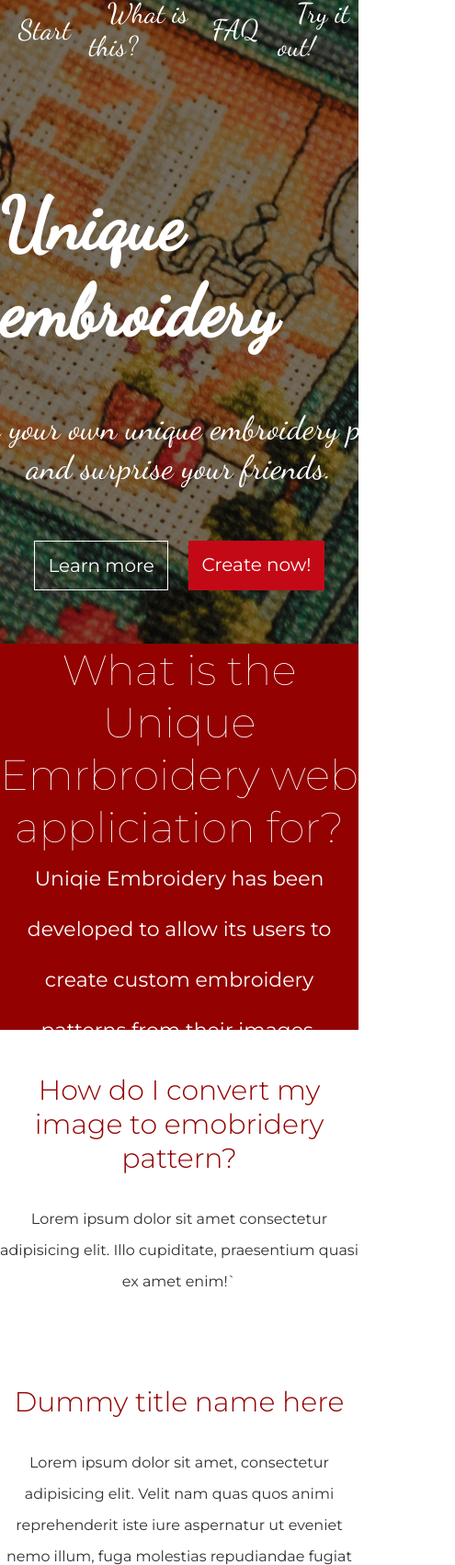
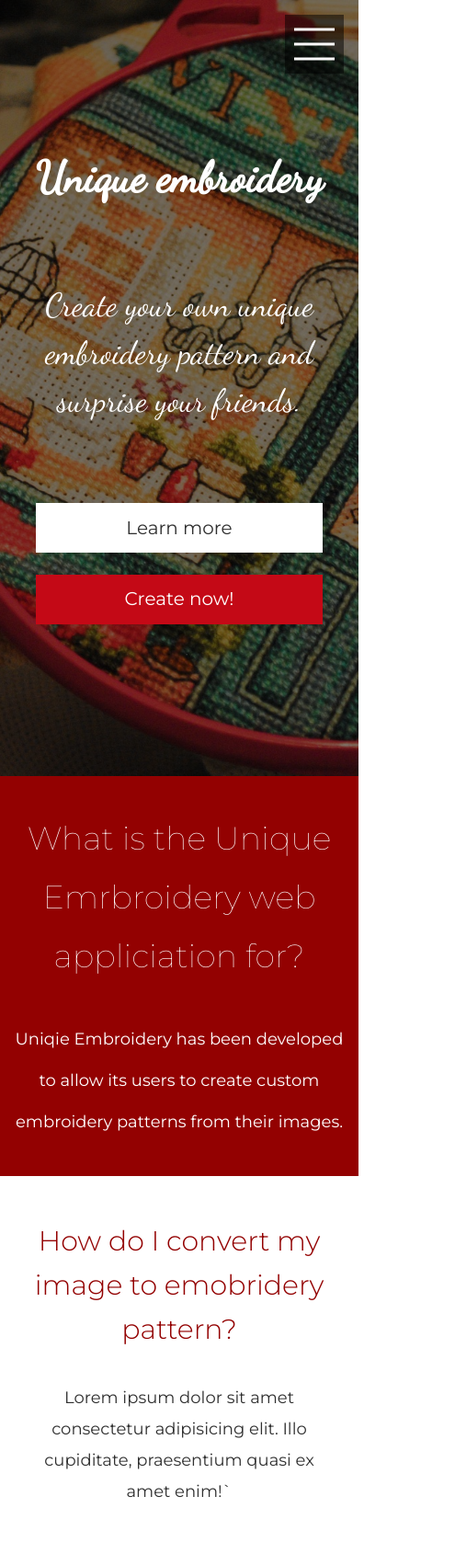
Before and after one commit to Konrad-Romanowski/Photo-to-embroidery-pattern-app, a plain HTML site: page index.html in a window 390 px wide. Shown: the top 1702 px of the page at 92% size, 495 px wide, since content can reach past the window. Drawn offline with Linux system fonts and the light colour scheme.

Commit message:
Added responsiveness

```diff
--- a/index.html
+++ b/index.html
@@ -10,6 +10,12 @@
     <title>Unique Embroidery</title>
 </head>
 <body>
+    <div id="menu-icon" class="menu-icon">
+        <div class="menu-icon-container">
+            <div class="menu-icon-bar"></div>
+        </div>
+    </div>
+
     <nav class="nav-bar">
         <div class="nav-item"><a href="#header">Start</a></div>
         <div class="nav-item"><a href="#description-scroll-marker">What is this?</a></div>
--- a/main.js
+++ b/main.js
@@ -1,11 +1,11 @@
-import applyScrollingEffectToNavbar from './utils/navbarScrollingEffect.js';
+import handleNavbar from './utils/navbarHandler.js';
 import handlePreview from './utils/previewHandler.js';
 import handleCanvas from './utils/canvasHandler.js';
 import handleDownload from './utils/downladHandler.js';
 
 let img = new Image();
 
-applyScrollingEffectToNavbar();
+handleNavbar();
 handlePreview(img);
 handleCanvas(img);
 handleDownload();
--- a/style.css
+++ b/style.css
@@ -19,6 +19,10 @@ html {
 #create-scroll-marker {
     position: relative;
     bottom: 64px;
+}
+
+.menu-icon {
+    display: none;
 }
 
 .nav-bar {
@@ -49,7 +53,7 @@ html {
 
 header {
     background-image: url('./images/header-bg.jpg');
-    height: 700px;
+    height: 80vh;
     width: 100%;
     background-position: center;
 }
@@ -309,3 +313,253 @@ a {
     margin: 0 auto 3rem auto;
     max-width: 80%;
 }
+
+@media (max-width: 1050px) {
+
+    .header-bg-filter {
+        justify-content: center;
+    }
+
+    .description-title {
+        font-size: 38px;
+        line-height: 64px;
+        padding: 0 48px;
+    }
+
+    .description-content {
+        max-width: 100%;
+        font-size: 20px;
+        padding: 0 48px;
+    }
+
+    .learn-more-btn {
+        background-color: #ffffff;
+        color: var(--dark-grey,#303030);
+    }
+
+    .faq h1 {
+        font-size: 30px;
+        margin: .5em .5em;
+        line-height: 48px;
+    }
+
+    .preview-container {
+        flex-direction: column;
+        align-items: center;
+        height: auto;
+    }
+
+    .image-details-container {
+        margin-bottom: 2rem;
+    }
+
+    .image-detail {
+        height: auto;
+    }
+
+    .image-detail-header {
+        padding-bottom: 0.5rem;
+    }
+
+    .preview-image {
+        height: 300px;
+        width: auto;
+    }
+
+    .embroidery-canvas {
+        max-width: 100%;
+    }
+
+}
+
+@media (max-width: 515px) {
+
+    #description-scroll-marker,
+    #faq-scroll-marker,
+    #create-scroll-marker {
+        position: relative;
+        bottom: 0;
+    }
+
+    .menu-icon {
+        display: block;
+        position: fixed;
+        cursor: pointer;
+        height: 64px;
+        width: 64px;
+        right: 16px;
+        top: 16px;
+        background-color: rgba(0,0,0,.5);
+        z-index: 100;
+        transition: transform .3s .2s ease-in-out;
+    }
+
+    .menu-icon-container {
+        height: 100%;
+        position: relative;
+    }
+
+    .menu-icon-bar {
+        position:absolute;
+        height: 3px;
+        width: 70%;
+        transform: translateY(-50%);
+        background-color: #fff;
+        top: 50%;
+        left: 15%;
+        transition: background-color .2s .1s ease-in-out;
+    }
+
+    .menu-icon-bar::before, .menu-icon-bar::after {
+        position: absolute;
+        content:'';
+        height: 3px;
+        width: 100%;
+        background-color: #fff;
+    }
+
+    .menu-icon-bar::before {
+        transform: translateY(-16px);
+        transition: transform .2s .2s ease-in-out;
+    }
+
+    .menu-icon-bar::after {
+        transform: translateY(16px);
+        transition: transform .2s .2s ease-in-out;
+    }
+
+    .menu-icon.active {
+        transform: translateY(calc(256px));
+    }
+
+    .menu-icon.active .menu-icon-bar {
+        background-color: rgba(0,0,0,0);
+    }
+
+    .menu-icon.active .menu-icon-bar::before {
+        transform: rotate(-45deg);
+    }
+
+    .menu-icon.active .menu-icon-bar::after {
+        transform: rotate(45deg);
+    }
+
+    .nav-bar {
+        position: fixed;
+        display: block;
+        height: auto;
+        padding: 0;
+        background-color: rgba(0,0,0,0.7);
+        transform: translateY(-100%);
+        transition: transform .3s .2s ease-in-out;
+    }
+
+    .nav-bar.active {
+        transform: translateY(0);
+    }
+
+    .nav-item {
+        width: 100%;
+        border-bottom: 1px dashed rgba(255,255,255,0.5);
+    }
+
+    .nav-item a {
+        display: block;
+        text-align: center;
+        padding: 0;
+        margin: 0;
+        line-height: 64px;
+    }
+
+    .nav-item a:hover {
+        border-bottom: none;
+    }
+
+    header {
+        height: 100vh;
+        width: 100%;
+        background-position: center;
+        background-size: 1400px;
+    }
+
+    .header-bg-filter {
+        justify-content: center;
+    }
+
+    .header-content {
+        display: flex;
+        flex-direction: column;
+        align-items: center;
+        justify-content: space-around;
+        height: 600px;
+    }
+
+    .title {
+        font-size: 12vw;
+    }
+
+    .subtitle {
+        width: 100%;
+        font-weight: 100;
+        font-size: 9vw;
+        line-height: 52px;
+        text-align: center;
+    }
+
+    a {
+        padding: 14px;
+    }
+
+    .action-buttons-container {
+        display: flex;
+        flex-direction: column;
+        justify-content: space-evenly;
+        align-items: center;
+        gap: 1.5rem;
+        width: 100%;
+    }
+
+    .action-btn {
+        height: 54px;
+        font-size: 20px;
+        width: 80%;
+        text-align: center;
+    }
+
+    .description {
+        height: auto;
+        display: block;
+        padding: 36px 0;
+    }
+
+    .description-title {
+        font-size: max(9vw,22px);
+        font-weight: 100;
+        padding: 0;
+    }
+
+    .description-content {
+        max-width: 100%;
+        font-size: 18px;
+        margin-top: 36px;
+        padding: 0 12px;
+    }
+
+    .faq p {
+        max-width: 85%;
+        margin: auto;
+        line-height: 34px;
+        font-size: 18px;
+    }
+
+    .separating-img {
+        height: 150px;
+        background-size: 700px;
+    }
+
+    .create h1 {
+        font-size: 36px;
+        line-height: 48px;
+        width: 96vw;
+    }
+}
--- /dev/null
+++ b/utils/navbar/navbarMenuHandler.js
@@ -0,0 +1,19 @@
+const navbarIcon = document.getElementById('menu-icon');
+const navbar = document.querySelector('.nav-bar');
+
+function toggleActiveClass() {
+    navbarIcon.classList.toggle('active');
+    navbar.classList.toggle('active');
+}
+
+export default function handleNavbarMenu() {
+    navbarIcon.addEventListener('click', toggleActiveClass);
+
+    const menuAnchorItems = Array.from(document.querySelectorAll('.nav-item'), item => item.firstChild);
+
+    for(let item of menuAnchorItems) {
+        item.addEventListener('click',() => {
+            navbar.classList.contains('active') ? toggleActiveClass() : null;
+        });
+    }
+}
--- /dev/null
+++ b/utils/navbarHandler.js
@@ -0,0 +1,7 @@
+import applyScrollingEffectToNavbar from './navbar/navbarScrollingEffect.js';
+import handleNavbarMenu from './navbar/navbarMenuHandler.js'
+
+export default function handleNavbar () {
+    applyScrollingEffectToNavbar();
+    handleNavbarMenu();
+}
```
Also changed, not shown: utils/navbar/navbarScrollingEffect.js (renamed from utils/navbarScrollingEffect.js).
